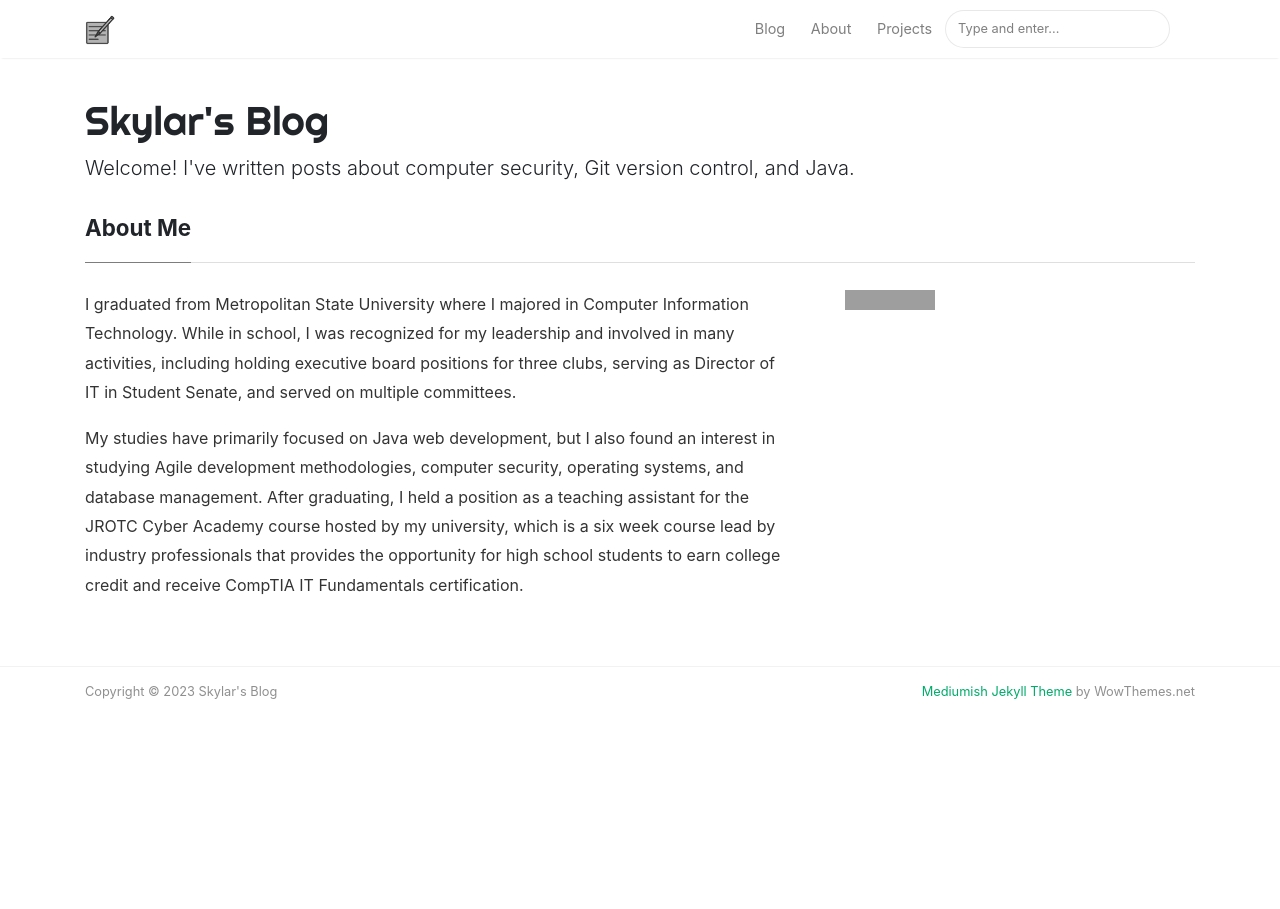
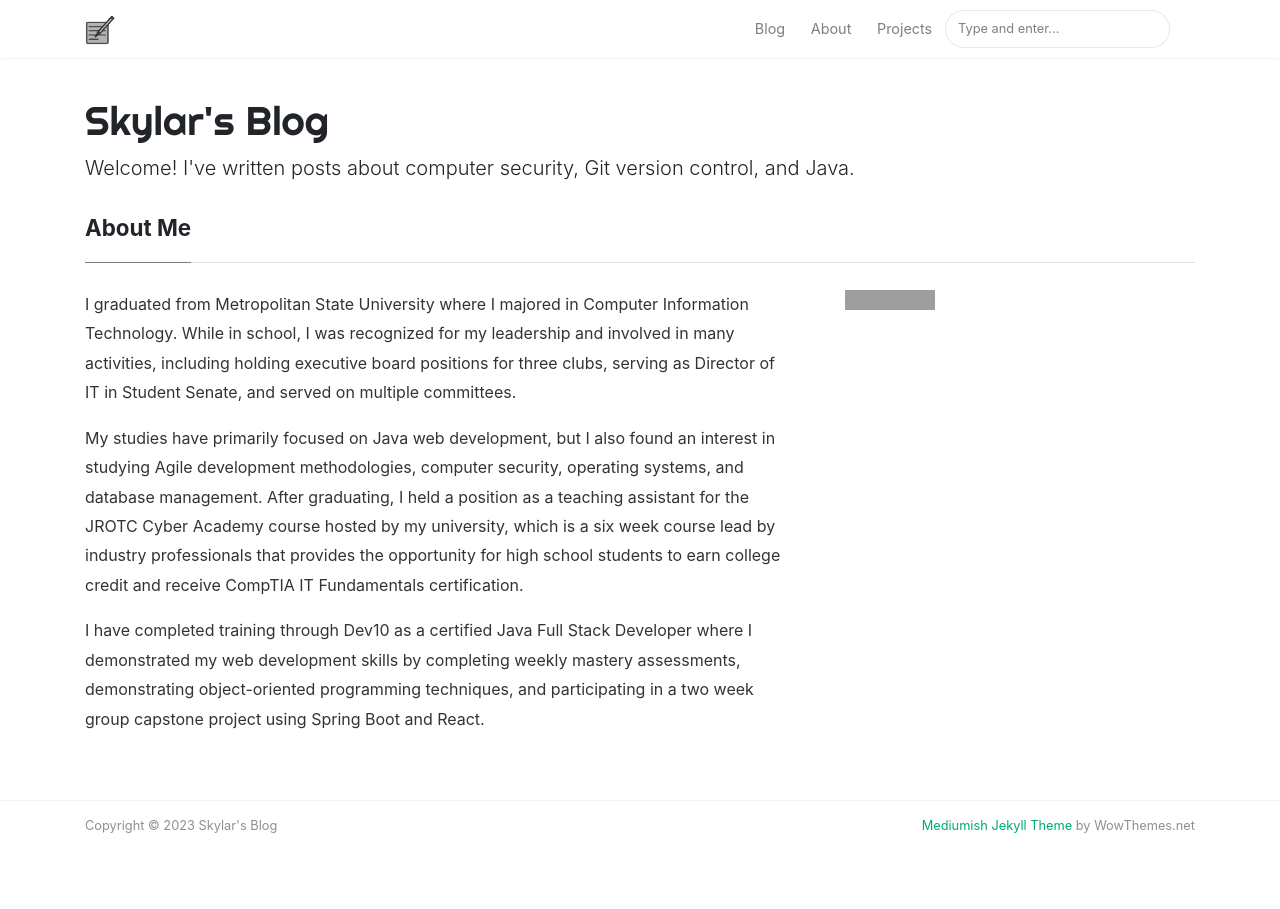
Before and after one commit to oneexists/oneexists.github.io, a Jekyll site: the page built from _pages/about.md, in a window 1280 px wide. Built offline with Jekyll 4.4.1, drawn with Linux system fonts in a browser that asks for light colours; nearby versions of some CDN libraries; a script that is not in the unit is left out; grey boxes are pictures that could not be loaded.

Commit message:
update about me to include dev10 training

```diff
--- a/_pages/about.md
+++ b/_pages/about.md
@@ -26,6 +26,14 @@ permalink: /about
   IT Fundamentals certification.
 </p>
 
+<p>
+  I have completed training through Dev10 as a certified Java
+  Full Stack Developer where I demonstrated my web development skills
+  by completing weekly mastery assessments, demonstrating object-oriented
+  programming techniques, and participating in a two week group capstone
+  project using Spring Boot and React.
+</p>
+
 </div>
 
 <div class="col-md-4">
```
